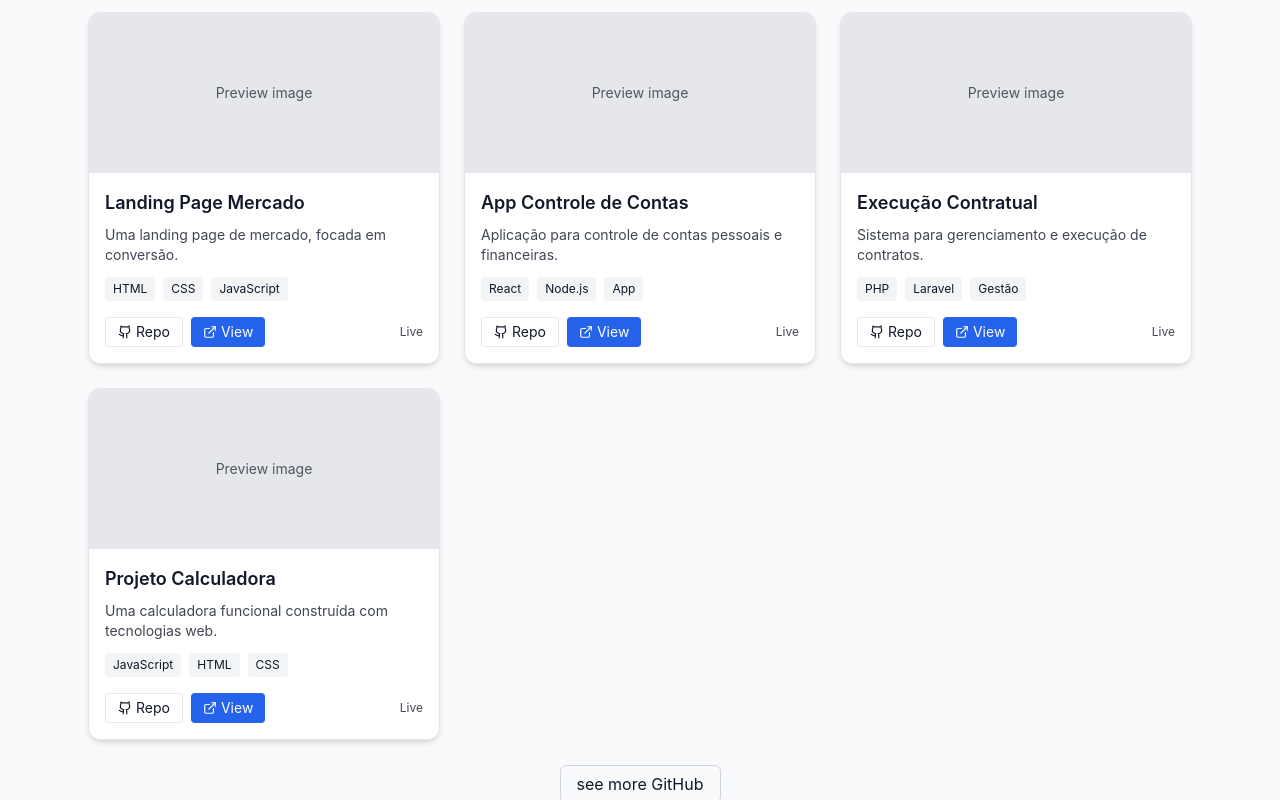
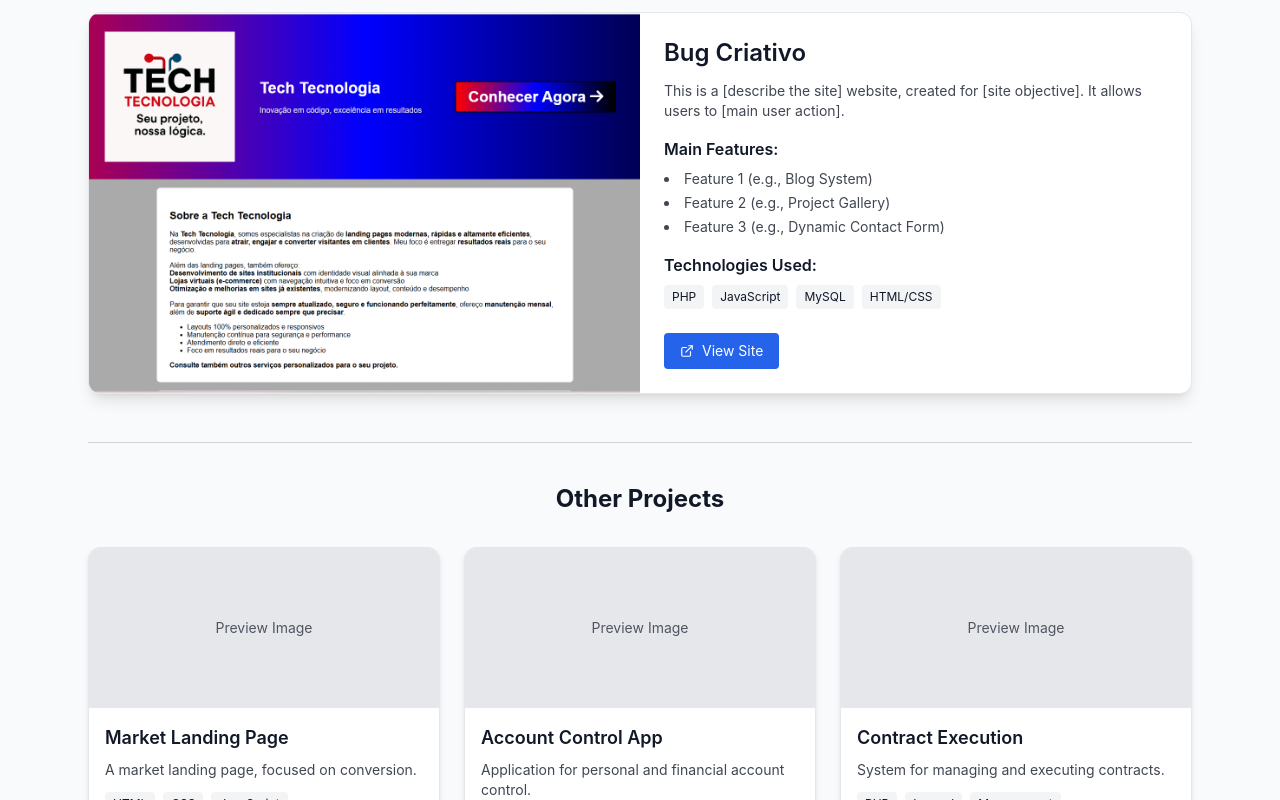
Before and after one commit to felippefardin/portfolio-felippe-final, a React (Vite) app: page / in a window 1280 px wide. Shown: the part 1520-2320 px from the top of the page. Built offline with nearby package versions, Linux system fonts and the light colour scheme.

Commit message:
Ajustes com destaque ao meu site

```diff
--- a/src/components/PortfolioFelippe.jsx
+++ b/src/components/PortfolioFelippe.jsx
@@ -17,40 +17,40 @@ export default function PortfolioFelippe() {
     try { localStorage.setItem('pf:dark', dark ? '1' : '0'); } catch (e) {}
   }, [dark]);
 
-  // --- PROJETOS ESTÁTICOS ATUALIZADOS ---
+  // --- PROJETOS ATUALIZADOS PARA INGLÊS ---
   const projects = [
     {
       id: 1,
-      title: 'Landing Page Mercado',
-      tags: ['HTML', 'CSS', 'JavaScript'], // (Tags de exemplo, você pode ajustar)
-      description: 'Uma landing page de mercado, focada em conversão.', // (Descrição de exemplo)
-      image: '/projects/project1.png', // (Você pode adicionar uma imagem em public/projects/)
+      title: 'Market Landing Page',
+      tags: ['HTML', 'CSS', 'JavaScript'],
+      description: 'A market landing page, focused on conversion.',
+      image: '/projects/project1.png',
       repo: 'https://github.com/felippefardin/landing_page_mercado',
-      live: '#' // (Ajuste o link "live" se houver)
+      live: '#'
     },
     {
       id: 2,
-      title: 'App Controle de Contas',
-      tags: ['React', 'Node.js', 'App'], // (Tags de exemplo)
-      description: 'Aplicação para controle de contas pessoais e financeiras.', // (Descrição de exemplo)
+      title: 'Account Control App',
+      tags: ['React', 'Node.js', 'App'],
+      description: 'Application for personal and financial account control.',
       image: '/projects/project2.png',
       repo: 'https://github.com/felippefardin/app-controle-contas',
       live: '#'
     },
     {
       id: 3,
-      title: 'Execução Contratual',
-      tags: ['PHP', 'Laravel', 'Gestão'], // (Tags de exemplo)
-      description: 'Sistema para gerenciamento e execução de contratos.', // (Descrição de exemplo)
+      title: 'Contract Execution',
+      tags: ['PHP', 'Laravel', 'Management'],
+      description: 'System for managing and executing contracts.',
       image: '/projects/project3.png',
       repo: 'https://github.com/felippefardin/execucaocontratual',
       live: '#'
     },
     {
       id: 4,
-      title: 'Projeto Calculadora',
-      tags: ['JavaScript', 'HTML', 'CSS'], // (Tags de exemplo)
-      description: 'Uma calculadora funcional construída com tecnologias web.', // (Descrição de exemplo)
+      title: 'Calculator Project',
+      tags: ['JavaScript', 'HTML', 'CSS'],
+      description: 'A functional calculator built with web technologies.',
       image: '/projects/project4.png',
       repo: 'https://github.com/felippefardin/projeto_calculadora',
       live: '#'
@@ -184,13 +184,72 @@ export default function PortfolioFelippe() {
           <div className="max-w-6xl mx-auto px-6">
             <motion.h2 className="text-2xl font-bold" initial={{ opacity: 0, y: 8 }} whileInView={{ opacity: 1, y: 0 }} viewport={{ once: true }}>Projects</motion.h2>
 
+            {/* --- SEÇÃO DE PROJETO EM DESTAQUE ATUALIZADA --- */}
+            <motion.div
+              className="mt-8 mb-12"
+              variants={item}
+              initial="hidden"
+              whileInView="show"
+              viewport={{ once: true }}
+            >
+              <article className="rounded-xl overflow-hidden shadow-lg bg-white dark:bg-gray-900/40 border dark:border-gray-800 grid md:grid-cols-2">
+                {/* Imagem Adicionada */}
+                <div className="h-64 md:h-full bg-gray-200 dark:bg-gray-800">
+                  <img src="/images/Bugcriativo.png" alt="Bug Criativo" className="w-full h-full object-cover" />
+                </div>
+
+                {/* Conteúdo Traduzido */}
+                <div className="p-6">
+                  <h3 className="font-semibold text-2xl">Bug Criativo</h3>
+                  <p className="mt-3 text-sm opacity-80">
+                    {/* ADICIONE SUA DESCRIÇÃO EM INGLÊS AQUI */}
+                    This is a [describe the site] website, created for [site objective].
+                    It allows users to [main user action].
+                  </p>
+
+                  <div className="mt-4">
+                    <h4 className="font-semibold mb-2">Main Features:</h4>
+                    <ul className="list-disc list-inside space-y-1 text-sm opacity-80">
+                      {/* ADICIONE AS FUNCIONALIDADES EM INGLÊS AQUI */}
+                      <li>Feature 1 (e.g., Blog System)</li>
+                      <li>Feature 2 (e.g., Project Gallery)</li>
+                      <li>Feature 3 (e.g., Dynamic Contact Form)</li>
+                    </ul>
+                  </div>
+
+                  <div className="mt-4">
+                    <h4 className="font-semibold mb-2">Technologies Used:</h4>
+                    <div className="flex flex-wrap gap-2">
+                      {/* ADICIONE AS TECNOLOGIAS AQUI */}
+                      <span className="text-xs px-2 py-1 rounded bg-gray-100 dark:bg-gray-800/50">PHP</span>
+                      <span className="text-xs px-2 py-1 rounded bg-gray-100 dark:bg-gray-800/50">JavaScript</span>
+                      <span className="text-xs px-2 py-1 rounded bg-gray-100 dark:bg-gray-800/50">MySQL</span>
+                      <span className="text-xs px-2 py-1 rounded bg-gray-100 dark:bg-gray-800/50">HTML/CSS</span>
+                    </div>
+                  </div>
+
+                  <div className="mt-6 flex gap-3">
+                    <a href="https://bugcriativo.page.gd/index.php?i=1" target="_blank" rel="noreferrer" className="text-sm inline-flex items-center gap-2 px-4 py-2 rounded bg-blue-600 text-white hover:bg-blue-700 transition"><ExternalLink size={14}/> View Site</a>
+                    {/* <a href="[LINK_DO_REPOSITORIO]" target="_blank" rel="noreferrer" className="text-sm inline-flex items-center gap-1 px-3 py-1 rounded border border-gray-200 dark:border-gray-700 hover:bg-gray-100 dark:hover:bg-gray-800 transition"><Github size={14}/> Repo</a> */}
+                  </div>
+                </div>
+              </article>
+            </motion.div>
+
+            <hr className="my-10 border-gray-300 dark:border-gray-700" />
+
+            <motion.h2 className="text-2xl font-bold mb-6 text-center" initial={{ opacity: 0, y: 8 }} whileInView={{ opacity: 1, y: 0 }} viewport={{ once: true }}>
+              Other Projects
+            </motion.h2>
+            {/* --- FIM DA SEÇÃO DE DESTAQUE --- */}
+
+
             <motion.div className="mt-8 grid sm:grid-cols-2 lg:grid-cols-3 gap-6" variants={container} initial="hidden" whileInView="show" viewport={{ once: true }}>
               {projects.map(p => (
                 <motion.article key={p.id} className="rounded-xl overflow-hidden shadow-md bg-white dark:bg-gray-900/40 border dark:border-gray-800" variants={item}>
-                  {/* --- PLACEHOLDER DA IMAGEM RESTAURADO --- */}
                   <div className="h-40 bg-gray-200 dark:bg-gray-800 flex items-center justify-center">
-                    {/* Você pode colocar imagens em /public/projects/ e mudar o 'image' no array de projetos */}
-                    <div className="text-sm opacity-70">Preview image</div>
+                    {/* Imagem de placeholder traduzida */}
+                    <div className="text-sm opacity-70">Preview Image</div>
                   </div>
 
                   <div className="p-4">
@@ -213,9 +272,8 @@ export default function PortfolioFelippe() {
               ))}
             </motion.div>
 
-            {/* --- TEXTO DO BOTÃO ATUALIZADO --- */}
             <div className="mt-8 text-center">
-              <a href="https://github.com/felippefardin" target="_blank" rel="noreferrer" className="px-4 py-2 rounded-md border border-gray-300 dark:border-gray-700">see more GitHub</a>
+              <a href="https://github.com/felippefardin" target="_blank" rel="noreferrer" className="px-4 py-2 rounded-md border border-gray-300 dark:border-gray-700">See more on GitHub</a>
             </div>
           </div>
         </section>
@@ -256,7 +314,6 @@ export default function PortfolioFelippe() {
             >
               <input name="name" placeholder="Your name" required className="p-3 rounded border dark:border-gray-700 bg-white dark:bg-gray-900/40" />
 
-              {/* O Formspree usa o "name" do input de email para responder */}
               <input name="email" type="email" placeholder="Your email" required className="p-3 rounded border dark:border-gray-700 bg-white dark:bg-gray-900/40" />
 
               <textarea name="message" placeholder="Message" required className="p-3 rounded border dark:border-gray-700 bg-white dark:bg-gray-900/40 h-32"></textarea>
@@ -289,7 +346,6 @@ export default function PortfolioFelippe() {
                 <button className="text-sm opacity-80" onClick={() => setActiveProject(null)}>Close</button>
               </div>
 
-              {/* --- MODAL RESTAURADO --- */}
               <div className="mt-4 grid sm:grid-cols-2 gap-4">
                 <div className="h-48 bg-gray-100 dark:bg-gray-800 flex items-center justify-center">Preview</div>
                 <div>
```
Also changed, not shown: public/images/Bugcriativo.png (added).
